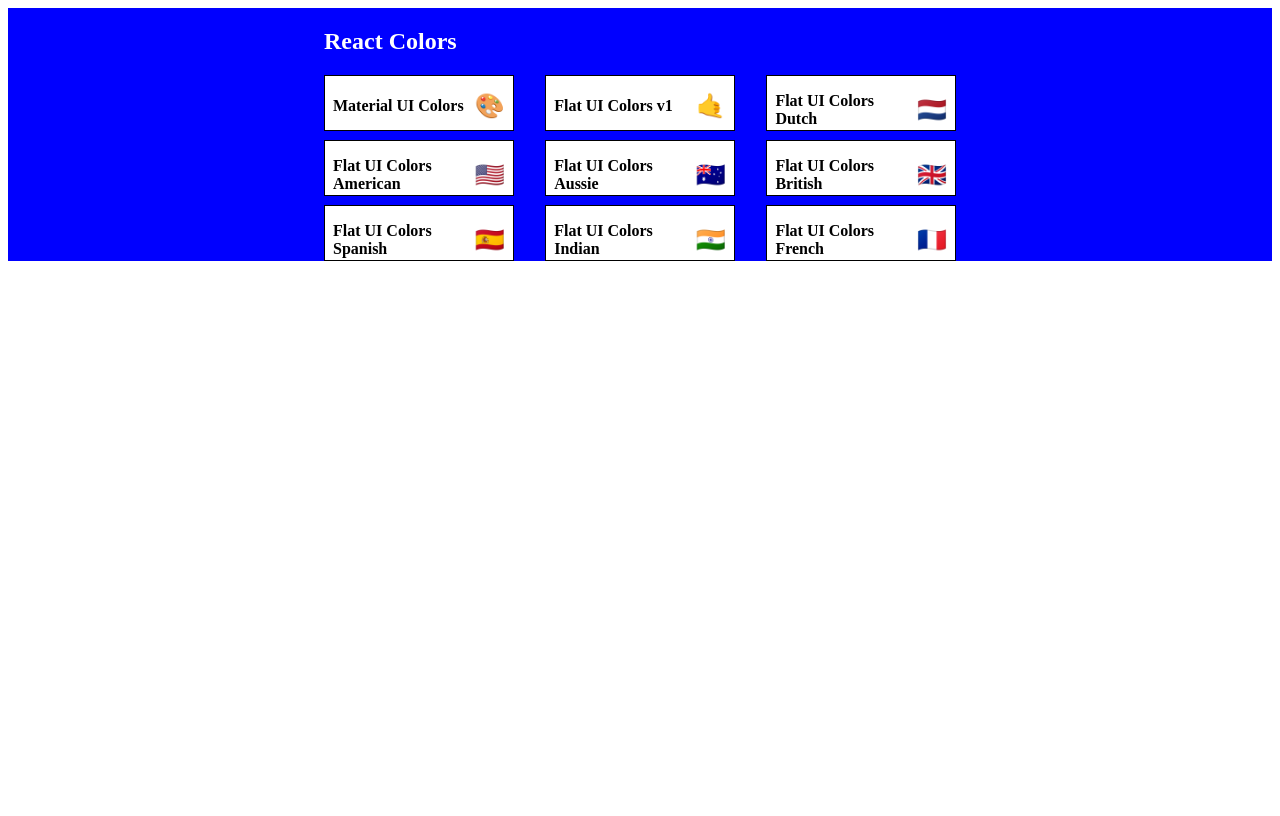
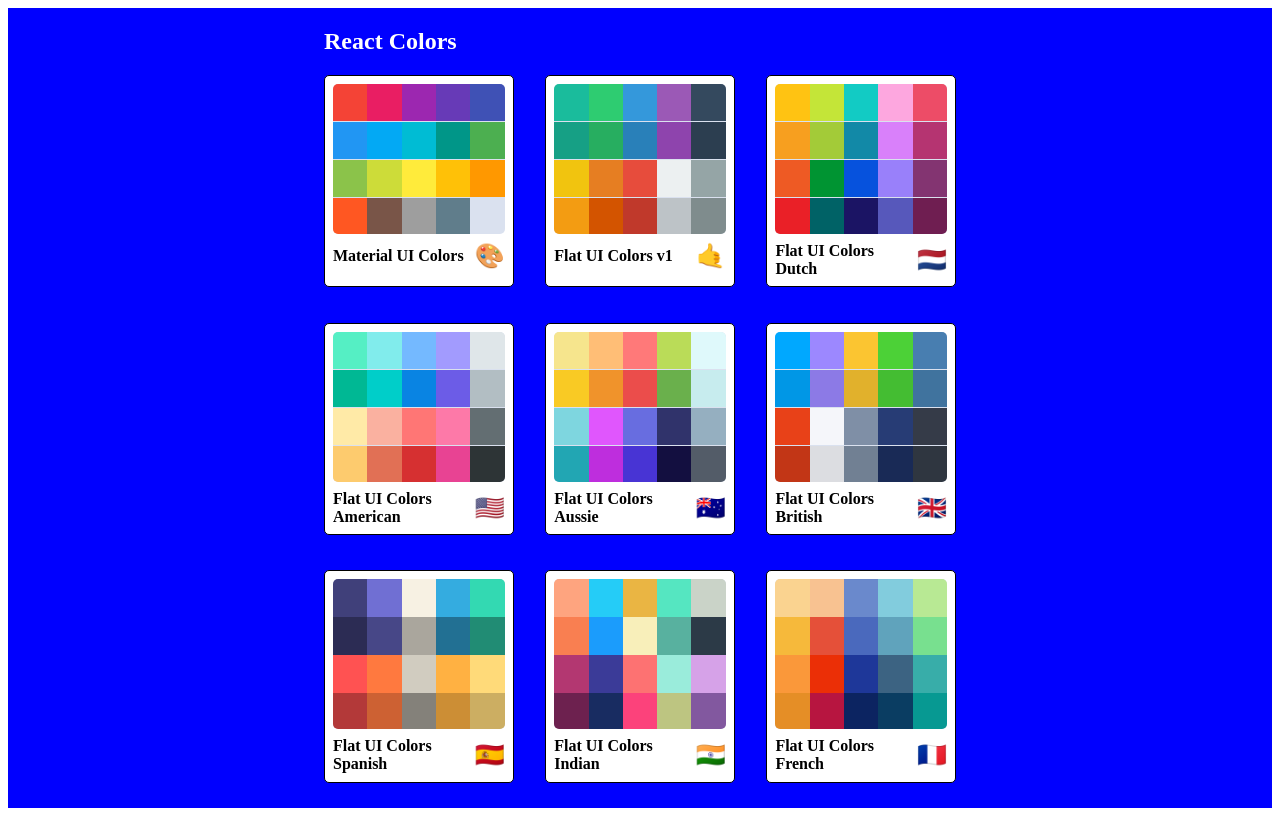
Before and after one commit to sterlingbarton/color-palette, a React (Vite) app in the folder color-palette/: page / in a window 1280 px wide. Built offline with nearby package versions, Linux system fonts and the light colour scheme.

Commit message:
updated styling on mini palette

```diff
--- a/color-palette/src/MiniPalette.jsx
+++ b/color-palette/src/MiniPalette.jsx
@@ -5,7 +5,7 @@
     root: {
         backgroundColor: 'white',
         border: '1px solid black',
-        borderRadius: '5',
+        borderRadius: '5px',
         padding: '.5rem',
         position: 'relative',
         overflow: 'hidden',
@@ -14,7 +14,11 @@
         }
     },
     colors: {
-        backgroundColor: 'grey'
+        backgroundColor: '#dae1ef',
+        height: '150px',
+        width: '100%',
+        borderRadius: '5px',
+        overflow: 'hidden'
     },
     title: {
         display: 'flex',
@@ -23,20 +27,36 @@
         margin: 0,
         color: 'black',
         paddingTop: '.5rem',
+        paddingBottom: '1.5rem',
         fontSize: '1rem',
         position: 'relative'
     },
     emoji: {
         marginLeft: '.5rem',
         fontSize: '1.5rem'
+    },
+    miniColor: {
+        height: '25%',
+        width: '20%',
+        display: 'inline-block',
+        margin: '0 auto',
+        position: 'relative',
+        marginBottom: '-3.5px'
     }
 })
 
 export default function MiniPalette({palette}) {
     const classes = useStyles()
+
+    const miniColors = palette.colors.map((color) => {
+        return <div className={classes.miniColor} style={{ backgroundColor: color.color }} key={color.name}/>
+    })
+
   return (
     <div className={classes.root}>
-        <div className={classes.colors}/>
+        <div className={classes.colors}>
+            {miniColors}
+        </div>
         <h5 className={classes.title}>{palette.paletteName}<span className={classes.emoji}>{palette.emoji}</span></h5>
     </div>
   )
--- a/color-palette/src/PaletteList.jsx
+++ b/color-palette/src/PaletteList.jsx
@@ -5,7 +5,7 @@
 const useStyles = createUseStyles({
     root: {
         backgroundColor: 'blue',
-        height: '100%',
+        height: '100vh',
         display: 'flex',
         alignItems: 'flex-start',
         justifyContent: 'center'
```
